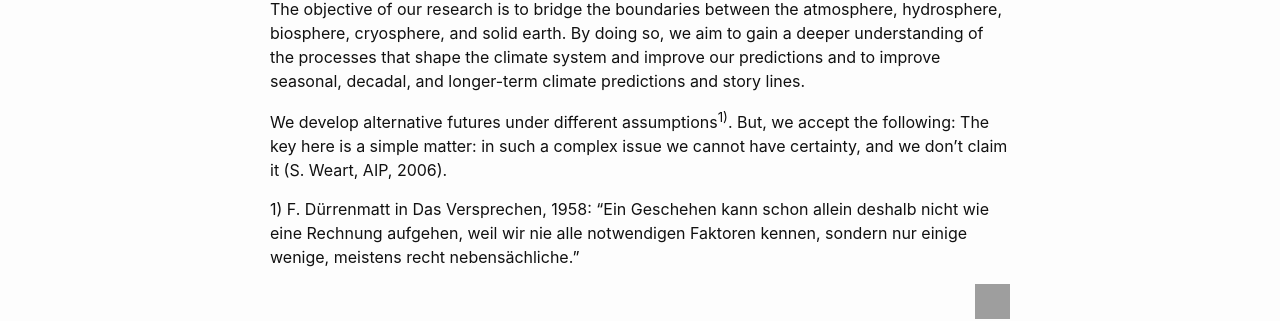
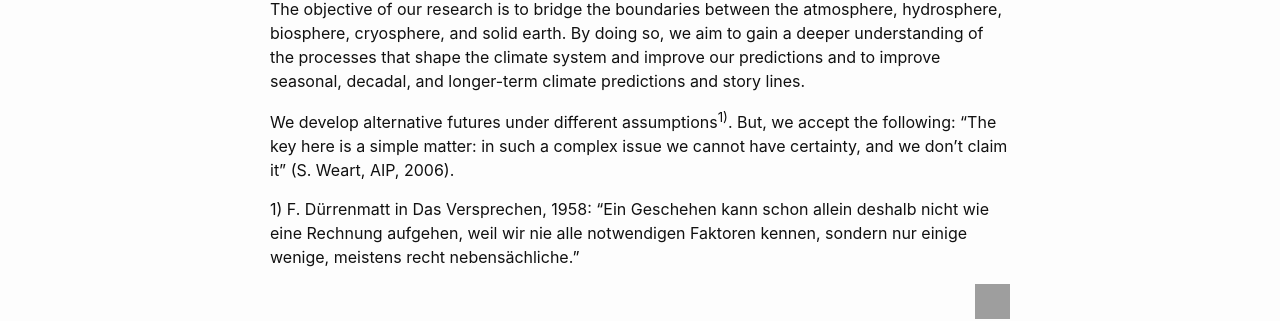
Before and after one commit to cliphy/cliphy.github.io, a Jekyll site: the page built from index.markdown, in a window 1280 px wide. Shown: the part 403-724 px from the top of the page. Built offline with Jekyll 4.4.1, drawn with Linux system fonts in a browser that asks for light colours; grey boxes are pictures that could not be loaded.

```diff
--- a/index.markdown
+++ b/index.markdown
@@ -12,7 +12,7 @@ The objective of our research is to bridge the boundaries between the atmosphere
 to improve seasonal, decadal, and longer-term climate predictions and story lines.
 
 We develop alternative futures under different assumptions<sup>1)</sup>. But, we accept the following:
-The key here is a simple matter: in such a complex issue we cannot have certainty, and we don’t claim it
+"The key here is a simple matter: in such a complex issue we cannot have certainty, and we don’t claim it"
 (S. Weart, AIP, 2006).
 
 
```
